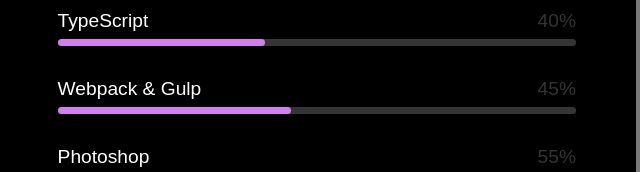
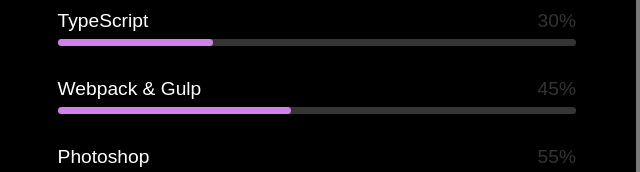
Before and after one commit to anastasiaprakapchuk/portfolio, a plain HTML site: page index.html in a window 1280 px wide. Both pictures are taken after a click on the link "SKILLS". Shown: the part 403-575 px from the top of the page, 640-1280 px from the left. Drawn offline with nearby package versions, Linux system fonts and the light colour scheme.

Commit message:
Update index.html

```diff
--- a/index.html
+++ b/index.html
@@ -215,10 +215,10 @@
                     <div class="item_skill">
                         <div class="item_skill_name_with_percent">
                             <span class="item_skill_name">TypeScript</span>
-                            <span class="item_skill_percent" style='opacity:0'>40%</span>
+                            <span class="item_skill_percent" style='opacity:0'>30%</span>
                         </div>
                         <div class="item_skill_view">
-                            <div class="item_skill_view_actually" style='width:0%' data-width='40%'></div>
+                            <div class="item_skill_view_actually" style='width:0%' data-width='30%'></div>
                         </div>
                     </div>
 
```
